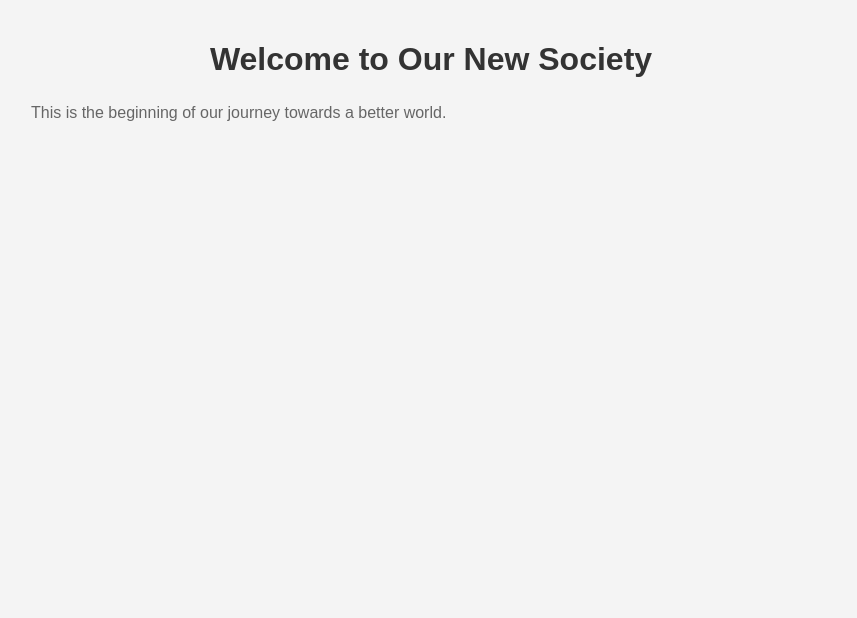
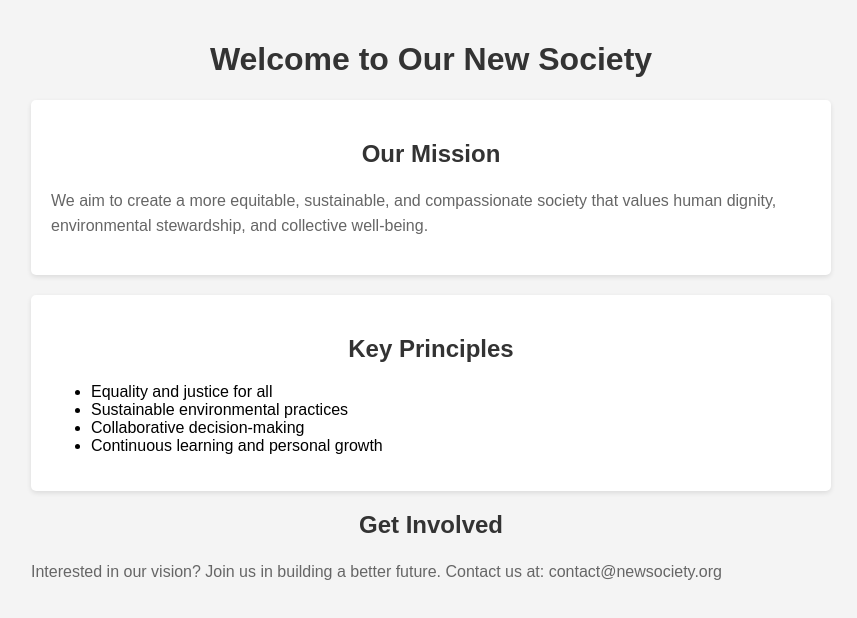
Before and after one commit to samuelpjacobsen/new-society, a plain HTML site: page index.html in a window 1280 px wide. Shown: the whole page, without its empty margins (209-1066 px from the left). Drawn offline with Linux system fonts and the light colour scheme.

Commit message:
Add more content to the landing page

```diff
--- a/index.html
+++ b/index.html
@@ -11,7 +11,7 @@
             padding: 20px;
             background-color: #f4f4f4;
         }
-        h1 {
+        h1, h2 {
             color: #333;
             text-align: center;
         }
@@ -19,10 +19,36 @@
             line-height: 1.6;
             color: #666;
         }
+        .mission, .principles {
+            background-color: white;
+            padding: 20px;
+            margin: 20px 0;
+            border-radius: 5px;
+            box-shadow: 0 2px 5px rgba(0,0,0,0.1);
+        }
     </style>
 </head>
 <body>
     <h1>Welcome to Our New Society</h1>
-    <p>This is the beginning of our journey towards a better world.</p>
+
+    <div class="mission">
+        <h2>Our Mission</h2>
+        <p>We aim to create a more equitable, sustainable, and compassionate society that values human dignity, environmental stewardship, and collective well-being.</p>
+    </div>
+
+    <div class="principles">
+        <h2>Key Principles</h2>
+        <ul>
+            <li>Equality and justice for all</li>
+            <li>Sustainable environmental practices</li>
+            <li>Collaborative decision-making</li>
+            <li>Continuous learning and personal growth</li>
+        </ul>
+    </div>
+
+    <div class="contact">
+        <h2>Get Involved</h2>
+        <p>Interested in our vision? Join us in building a better future. Contact us at: contact@newsociety.org</p>
+    </div>
 </body>
 </html>
```
